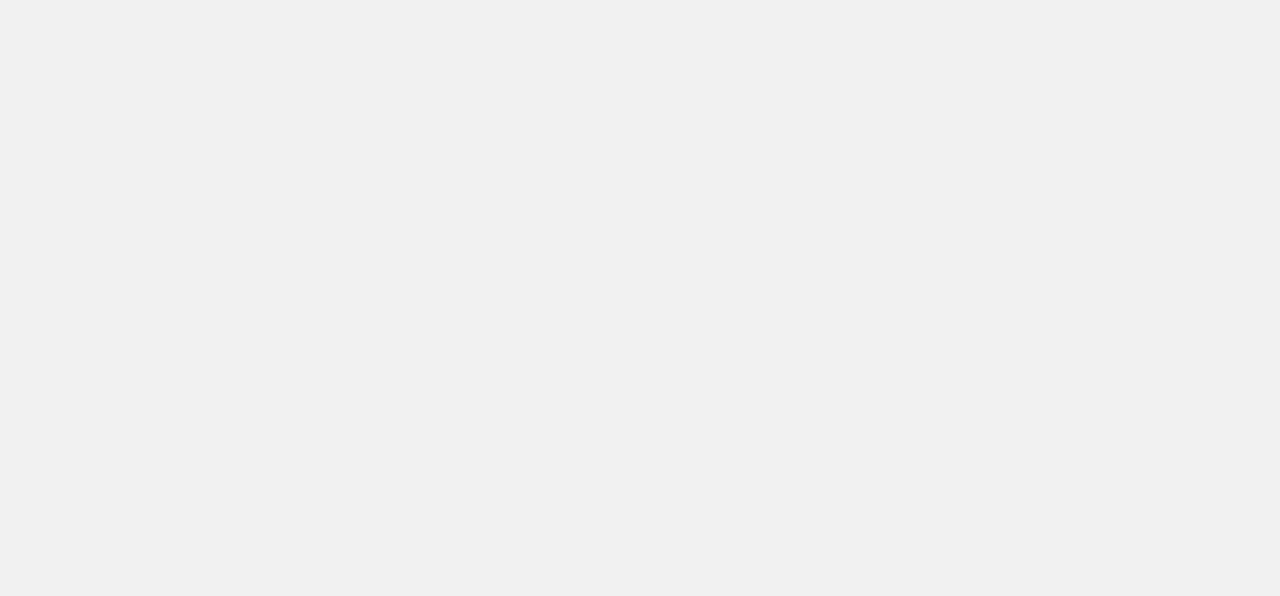
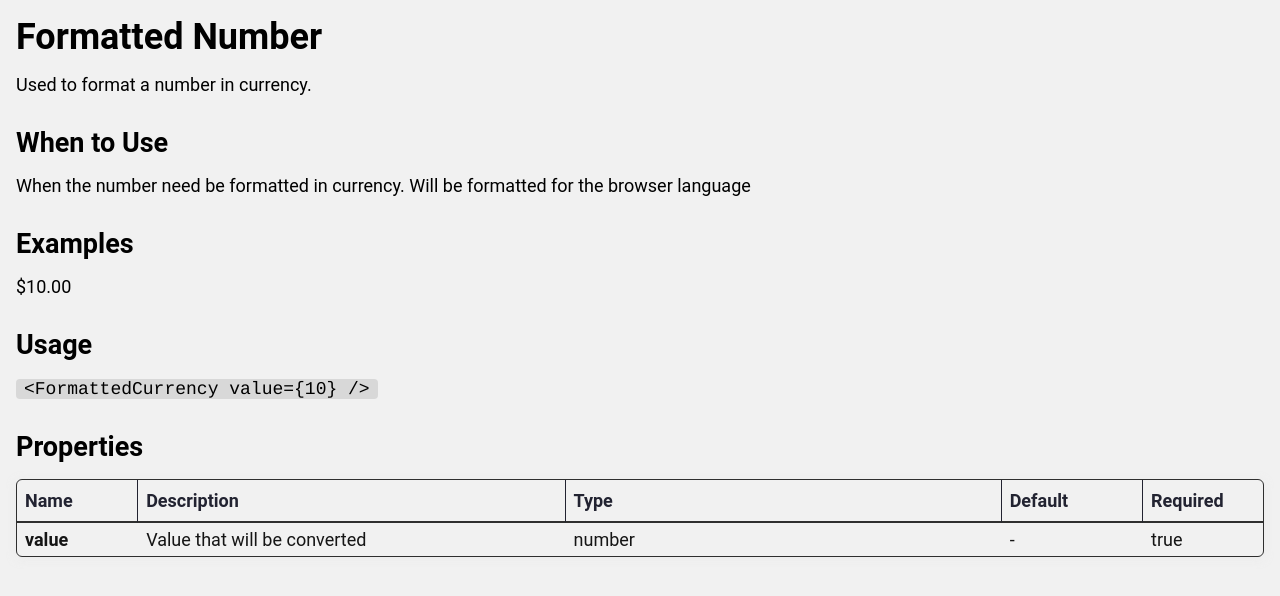
Before and after one commit to alcantariel/stage, a React (Create React App) app: page /formatted-currency in a window 1280 px wide. Before the commit this address had no page. Shown: the top 596 px of the page. Built offline with nearby package versions, Linux system fonts and the light colour scheme; what providers would draw is missing.

Commit message:
add formatted currenc page

```diff
--- a/src/App.tsx
+++ b/src/App.tsx
@@ -7,6 +7,9 @@ import { theme } from 'theme';
 import { defaultLocale, getLocale } from 'utils';
 
 const ButtonPage = lazy(() => import('pages/Button/ButtonPage'));
+const FormattedCurrencyPage = lazy(
+  () => import('pages/FormattedCurrency/FormattedCurrencyPage')
+);
 const HomePage = lazy(() => import('pages/Home/HomePage'));
 const PaginationPage = lazy(() => import('pages/Pagination/PaginationPage'));
 
@@ -28,6 +31,10 @@ const App = () => {
                 <Routes>
                   <Route path="/" element={<HomePage />} />
                   <Route path="/button" element={<ButtonPage />} />
+                  <Route
+                    path="/formatted-currency"
+                    element={<FormattedCurrencyPage />}
+                  />
                   <Route path="/pagination" element={<PaginationPage />} />
                 </Routes>
               </Wrapper>
--- /dev/null
+++ b/src/pages/FormattedCurrency/FormattedCurrencyPage.tsx
@@ -0,0 +1,35 @@
+import { Code, ComponentPage, FormattedCurrency } from 'components';
+import { Property } from 'types';
+
+const properties: Property[] = [
+  {
+    name: 'value',
+    description: 'Value that will be converted',
+    type: 'number',
+    required: 'true',
+    defaultValue: ''
+  }
+];
+
+const FormattedCurrencyPage = () => {
+  return (
+    <ComponentPage
+      title="Formatted Number"
+      description="Used to format a number in currency."
+    >
+      <ComponentPage.Section subtitle="When to Use">
+        When the number need be formatted in currency. Will be formatted for the
+        browser language
+      </ComponentPage.Section>
+      <ComponentPage.Section subtitle="Examples">
+        <FormattedCurrency value={10} />
+      </ComponentPage.Section>
+      <ComponentPage.Section subtitle="Usage">
+        <Code>{'<FormattedCurrency value={10} />'}</Code>
+      </ComponentPage.Section>
+      <ComponentPage.TableProperties properties={properties} />
+    </ComponentPage>
+  );
+};
+
+export { FormattedCurrencyPage, FormattedCurrencyPage as default };
--- /dev/null
+++ b/src/pages/FormattedCurrency/index.ts
@@ -0,0 +1 @@
+export * from './FormattedCurrencyPage';
--- a/src/pages/Home/HomePage.tsx
+++ b/src/pages/Home/HomePage.tsx
@@ -18,7 +18,7 @@ const CardsList = styled.div`
   width: 100vw;
 `;
 
-const Card = styled.div`
+const CardItem = styled.div`
   align-items: center;
   border: 1px solid ${props => props.theme.defaultBorderColor};
   border-radius: 4px;
@@ -48,27 +48,35 @@ const HomePage = () => {
     <CardsContainer>
       <SectionTitle>Components</SectionTitle>
       <CardsList>
-        <Card onClick={() => navigate('/button')}>Button</Card>
-        <Card onClick={() => navigate('/formatted-currency')}>
+        <CardItem onClick={() => navigate('/button')}>Button</CardItem>
+        <CardItem onClick={() => navigate('/formatted-currency')}>
           FormattedCurency
-        </Card>
-        <Card onClick={() => navigate('/input')}>Input</Card>
-        <Card onClick={() => navigate('/notification')}>Notification</Card>
-        <Card onClick={() => navigate('/pagination')}>Pagination</Card>
-        <Card onClick={() => navigate('/select')}>Select</Card>
-        <Card onClick={() => navigate('/spinner')}>Spinner</Card>
-        <Card onClick={() => navigate('/table')}>Table</Card>
+        </CardItem>
+        <CardItem onClick={() => navigate('/input')}>Input</CardItem>
+        <CardItem onClick={() => navigate('/notification')}>
+          Notification
+        </CardItem>
+        <CardItem onClick={() => navigate('/pagination')}>Pagination</CardItem>
+        <CardItem onClick={() => navigate('/select')}>Select</CardItem>
+        <CardItem onClick={() => navigate('/spinner')}>Spinner</CardItem>
+        <CardItem onClick={() => navigate('/table')}>Table</CardItem>
       </CardsList>
 
       <SectionTitle>Hooks</SectionTitle>
       <CardsList>
-        <Card onClick={() => navigate('/use-is-mounted')}>useIsMounted</Card>
-        <Card onClick={() => navigate('/use-listener')}>useListener</Card>
-        <Card onClick={() => navigate('/use-loading')}>useLoading</Card>
-        <Card onClick={() => navigate('/use-notification')}>
+        <CardItem onClick={() => navigate('/use-is-mounted')}>
+          useIsMounted
+        </CardItem>
+        <CardItem onClick={() => navigate('/use-listener')}>
+          useListener
+        </CardItem>
+        <CardItem onClick={() => navigate('/use-loading')}>useLoading</CardItem>
+        <CardItem onClick={() => navigate('/use-notification')}>
           useNotification
-        </Card>
-        <Card onClick={() => navigate('/use-window-size')}>useWindowSize</Card>
+        </CardItem>
+        <CardItem onClick={() => navigate('/use-window-size')}>
+          useWindowSize
+        </CardItem>
       </CardsList>
     </CardsContainer>
   );
```
